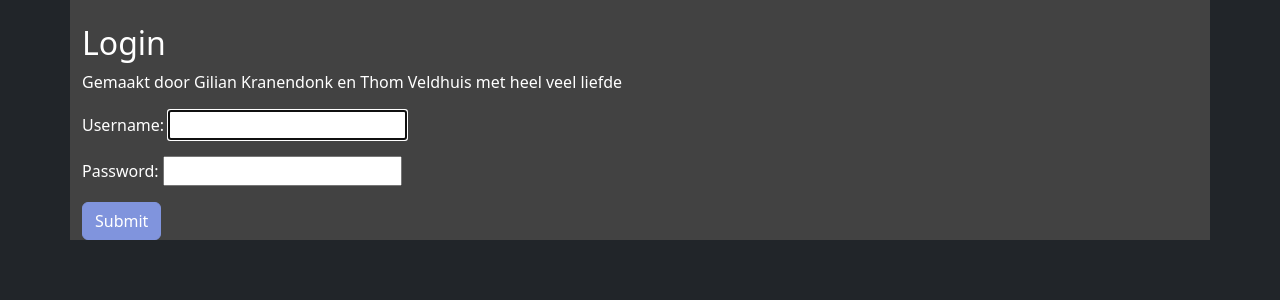
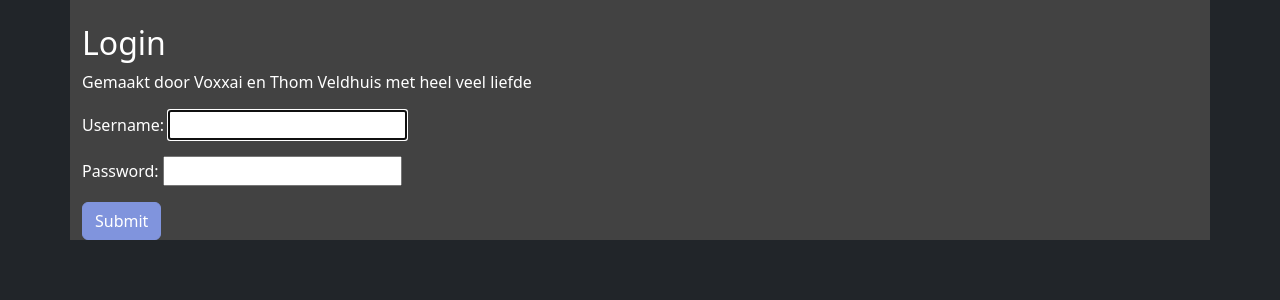
Before and after one commit to voxxxiee/Django_Project, a Django app: page /login/ in a window 1280 px wide. Shown: the part 77-377 px from the top of the page. Run offline with Django 4.2, Linux system fonts and the light colour scheme; some libraries are stand-ins or nearby versions.

Commit message:
Privacy: remove surname from login page

```diff
--- a/eind_opdracht/base/templates/registration/login.html
+++ b/eind_opdracht/base/templates/registration/login.html
@@ -2,7 +2,7 @@
 {% block title %}Inloggen{% endblock %}
 {% block content %}
     <h2>Login</h2>
-    <p> Gemaakt door Gilian Kranendonk en Thom Veldhuis met heel veel liefde </p>
+    <p> Gemaakt door Voxxai en Thom Veldhuis met heel veel liefde </p>
     <form method= "POST">
         <div class="mb-3">
             {% csrf_token %}
```
